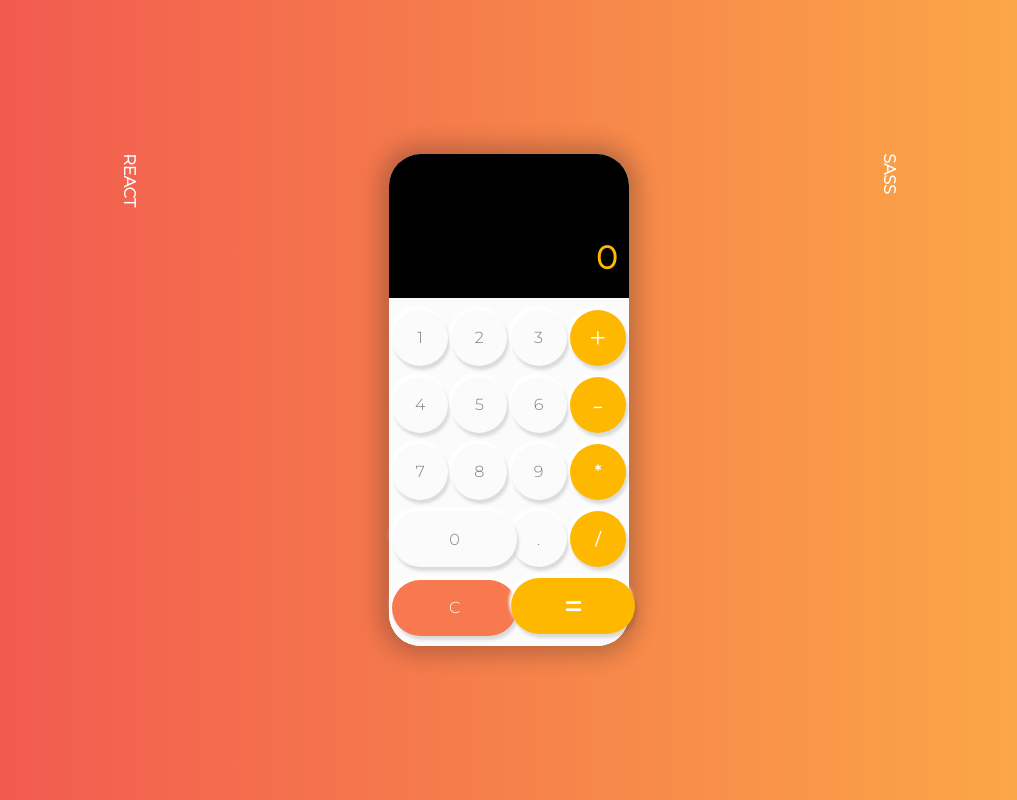
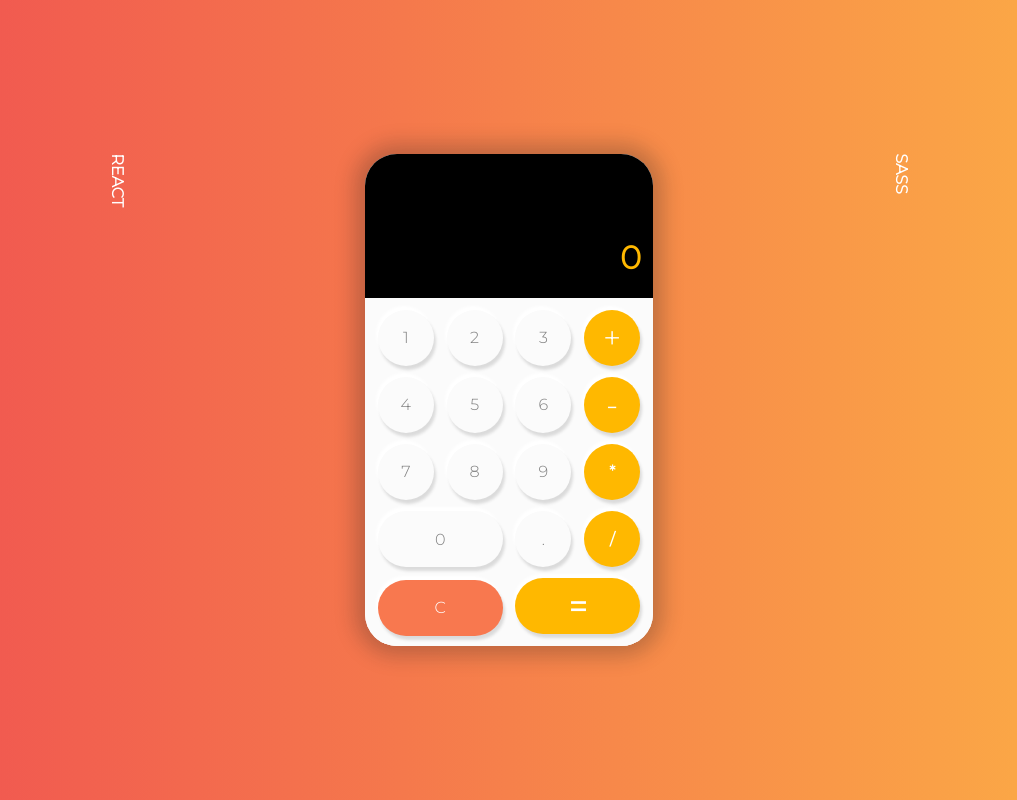
Before and after one commit to oddyca/calculator, a React (Create React App) app: page / in a window 1280 px wide. Shown: the whole page, without its empty margins (131-1148 px from the left). Built offline with nearby package versions, Linux system fonts and the light colour scheme.

Commit message:
Css changes

```diff
--- a/src/App.css
+++ b/src/App.css
@@ -12,7 +12,7 @@ body {
 }
 
 #calculator {
-  min-width: 15rem;
+  min-width: 18rem;
   max-width: 18rem;
   height: 30.7rem;
   background-color: white;
```
